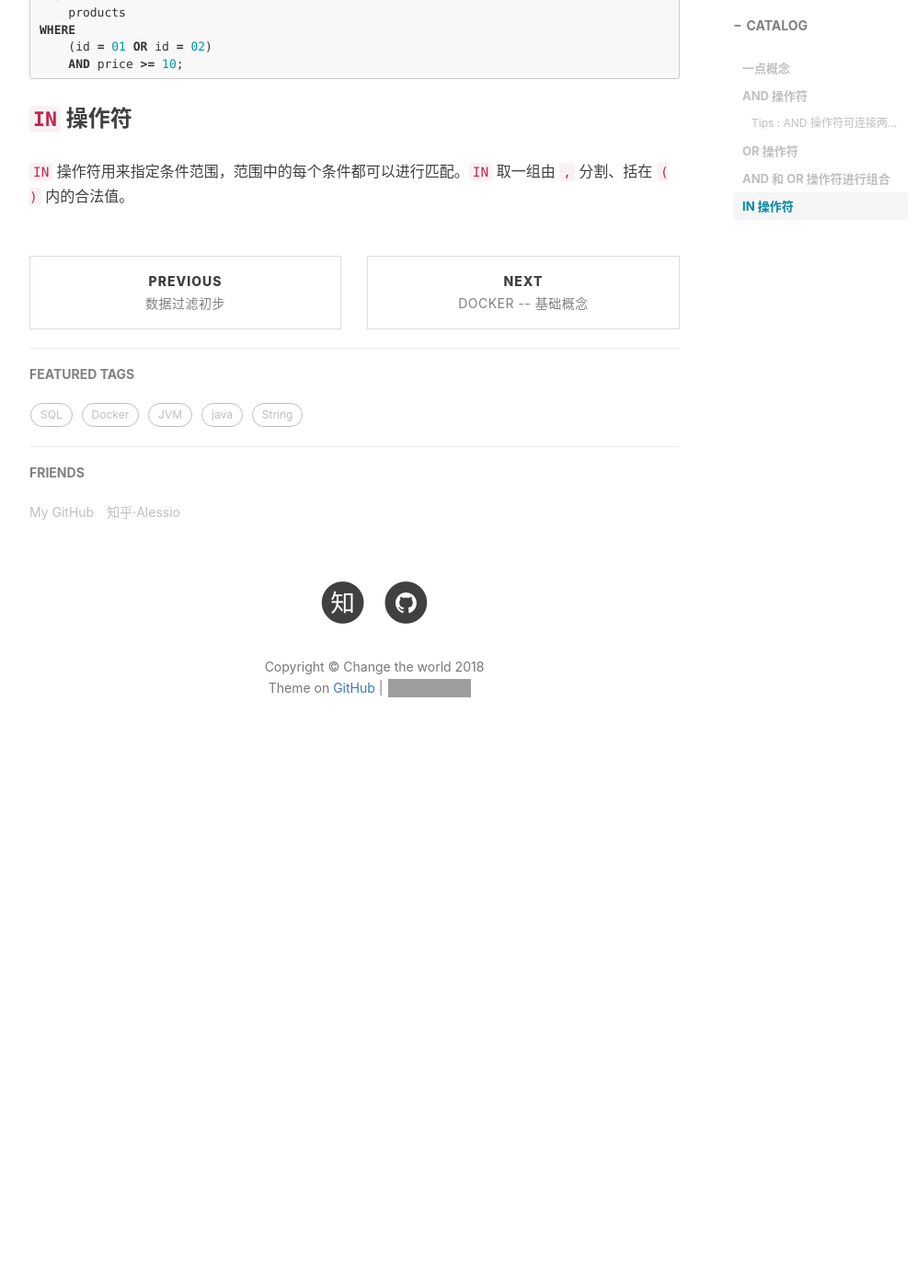
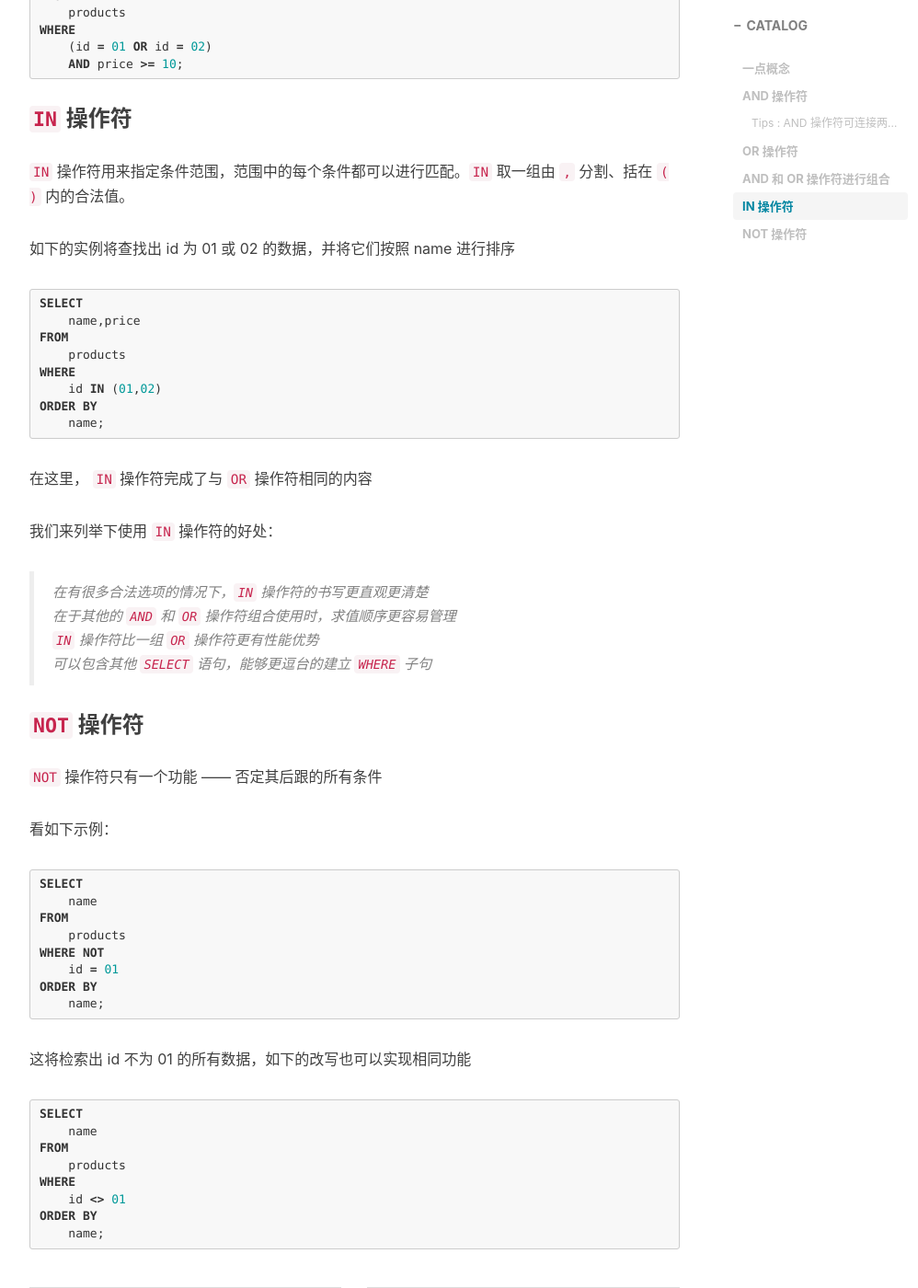
Before and after one commit to Zjianru/zjianru.github.io, a Jekyll site: the page built from _posts/2018-01-05-数据过滤进阶.md, in a window 1280 px wide and 1400 px high, scrolled down 2223 px. Shown: the whole window at 92% size, without its empty margins (233-1231 px from the left). Built offline with Jekyll 4.4.1, drawn with Linux system fonts in a browser that asks for light colours; nearby versions of some CDN libraries; comment, search, counter and statistics services are not loaded; before the commit the page ends 3075 px from its top, so only the background shows below that; grey boxes are pictures that could not be loaded.

Commit message:
finish Note for SQL

````diff
--- a/_posts/2018-01-05-数据过滤进阶.md
+++ b/_posts/2018-01-05-数据过滤进阶.md
@@ -79,3 +79,55 @@ WHERE
 ### `IN` 操作符
 
 `IN` 操作符用来指定条件范围，范围中的每个条件都可以进行匹配。`IN` 取一组由 `,` 分割、括在 `( )` 内的合法值。
+
+如下的实例将查找出 id 为 01 或 02 的数据，并将它们按照 name 进行排序
+```sql
+SELECT
+    name,price
+FROM
+    products
+WHERE
+    id IN (01,02)
+ORDER BY
+    name;
+```
+在这里， `IN` 操作符完成了与 `OR` 操作符相同的内容
+
+我们来列举下使用 `IN` 操作符的好处：
+
+> 在有很多合法选项的情况下，`IN` 操作符的书写更直观更清楚
+>
+> 在于其他的 `AND` 和 `OR` 操作符组合使用时，求值顺序更容易管理
+>
+> `IN` 操作符比一组 `OR` 操作符更有性能优势
+>
+> 可以包含其他 `SELECT` 语句，能够更逗台的建立 `WHERE` 子句
+
+### `NOT` 操作符
+
+`NOT` 操作符只有一个功能 —— 否定其后跟的所有条件
+
+看如下示例：
+
+```sql
+SELECT
+    name
+FROM
+    products
+WHERE NOT
+    id = 01
+ORDER BY
+    name;
+```
+这将检索出 id 不为 01 的所有数据，如下的改写也可以实现相同功能
+
+```sql
+SELECT
+    name
+FROM
+    products
+WHERE
+    id <> 01
+ORDER BY
+    name;
+```
````
